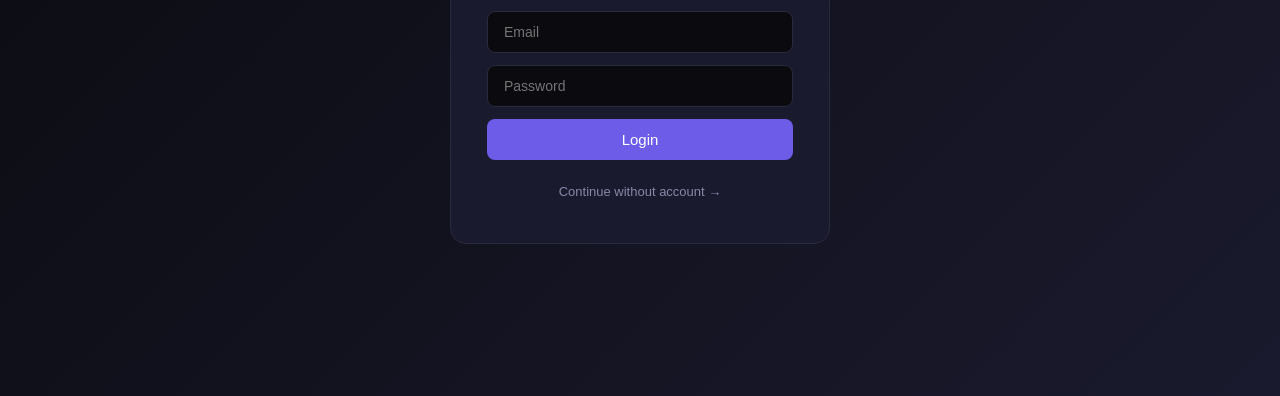
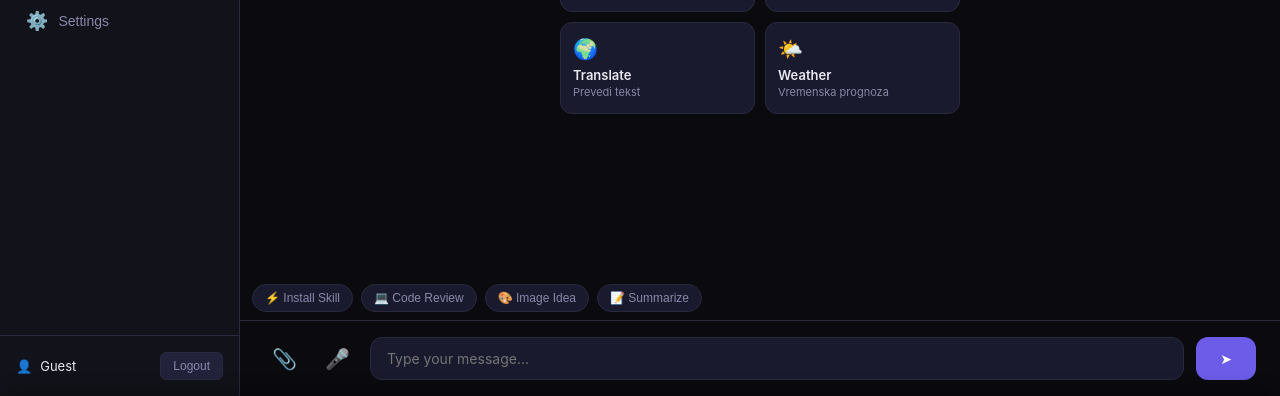
Before and after one commit to nermindurma81-ui/clawbot-platform, a website: page public/index.html in a window 1280 px wide. Shown: the part 404-800 px from the top of the page. Drawn offline with nearby package versions, Linux system fonts and the light colour scheme.

Commit message:
Hide auth screen completely

```diff
--- a/public/index.html
+++ b/public/index.html
@@ -16,8 +16,15 @@
   <script src="https://cdnjs.cloudflare.com/ajax/libs/highlight.js/11.9.0/highlight.min.js"></script>
 </head>
 <body>
+  <script>
+    // Force show app immediately
+    document.addEventListener('DOMContentLoaded', function() {
+      document.getElementById('auth-screen').classList.remove('active');
+      document.getElementById('app').classList.add('active');
+    });
+  </script>
   <!-- ===== Auth Screen ===== -->
-  <div id="auth-screen" class="screen active">
+  <div id="auth-screen" class="screen" style="display:none;">
     <div class="auth-container">
       <div class="logo">🐾</div>
       <h1>ClawBot Platform</h1>
```
